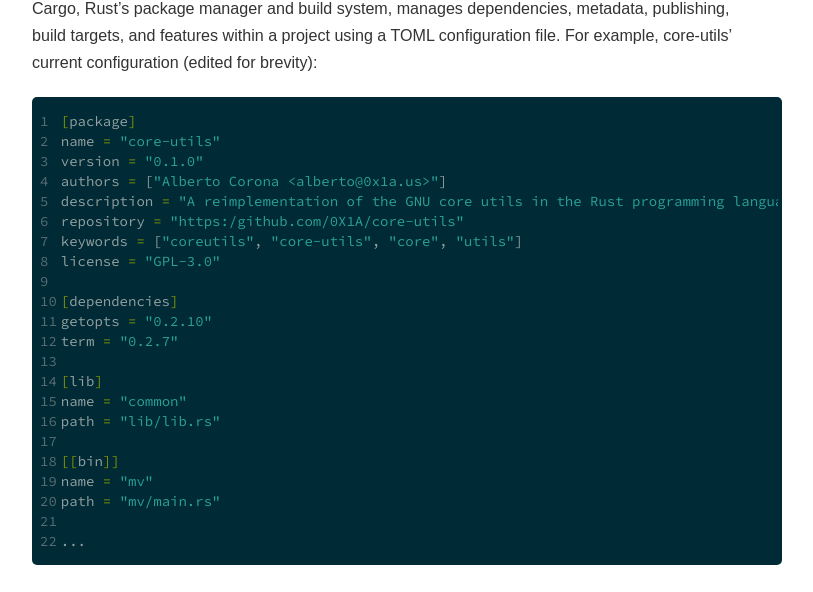
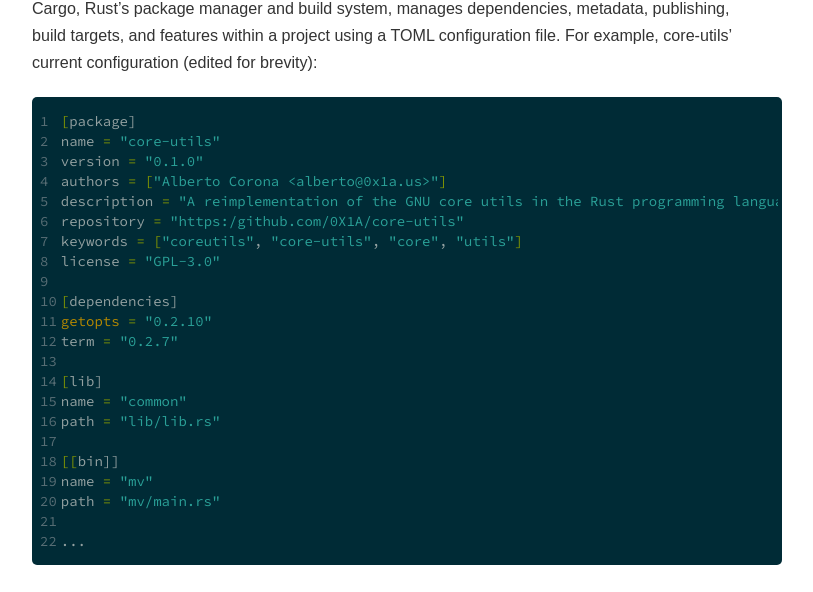
Before and after one commit to 0X1A/wwebsiteasontheinternet, a Jekyll site: the page built from _posts/2015-05-03-working-with-rust.md, in a window 1280 px wide and 900 px high, scrolled down 3582 px. Shown: the part 148-740 px from the top of the window, without its empty margins (233-1046 px from the left). Built offline with Jekyll 4.4.1, drawn with Linux system fonts in a browser that asks for light colours; some web fonts are replaced; Markdown is read by kramdown in place of the engine named in the settings.

Commit message:
Update post markup
Signed-off-by: Alberto Corona <ac@albertocorona.com>

```diff
--- a/_posts/2015-05-03-working-with-rust.md
+++ b/_posts/2015-05-03-working-with-rust.md
@@ -176,7 +176,7 @@ system, manages dependencies, metadata, publishing, build targets, and features
 within a project using a TOML configuration file.  For example, core-utils'
 current configuration (edited for brevity):
 
-{% highlight TOML linenos %}
+{% highlight shell linenos %}
 [package]
 name = "core-utils"
 version = "0.1.0"
```
